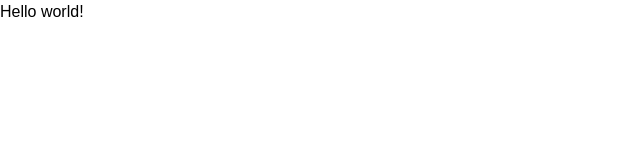
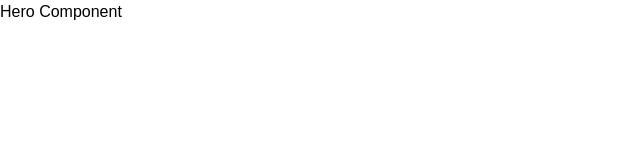
Before and after one commit to wacho91/airdrop-demo, a React (Vite) app: page / in a window 1280 px wide. Shown: the top 160 px of the page, without its empty margins (0-640 px from the left). Built offline with nearby package versions, Linux system fonts and the light colour scheme.

Commit message:
Create component

```diff
--- a/src/App.jsx
+++ b/src/App.jsx
@@ -1,7 +1,9 @@
+import Hero from "./component/Hero";
+
 export default function App() {
   return (
     <main className="overflow-x-hidden">
-      Hello world!
+      <Hero />
     </main>
   )
 }
--- /dev/null
+++ b/src/component/Hero.jsx
@@ -0,0 +1,11 @@
+
+
+const Hero = () => {
+  return (
+    <div>
+      Hero Component
+    </div>
+  )
+}
+
+export default Hero
```
